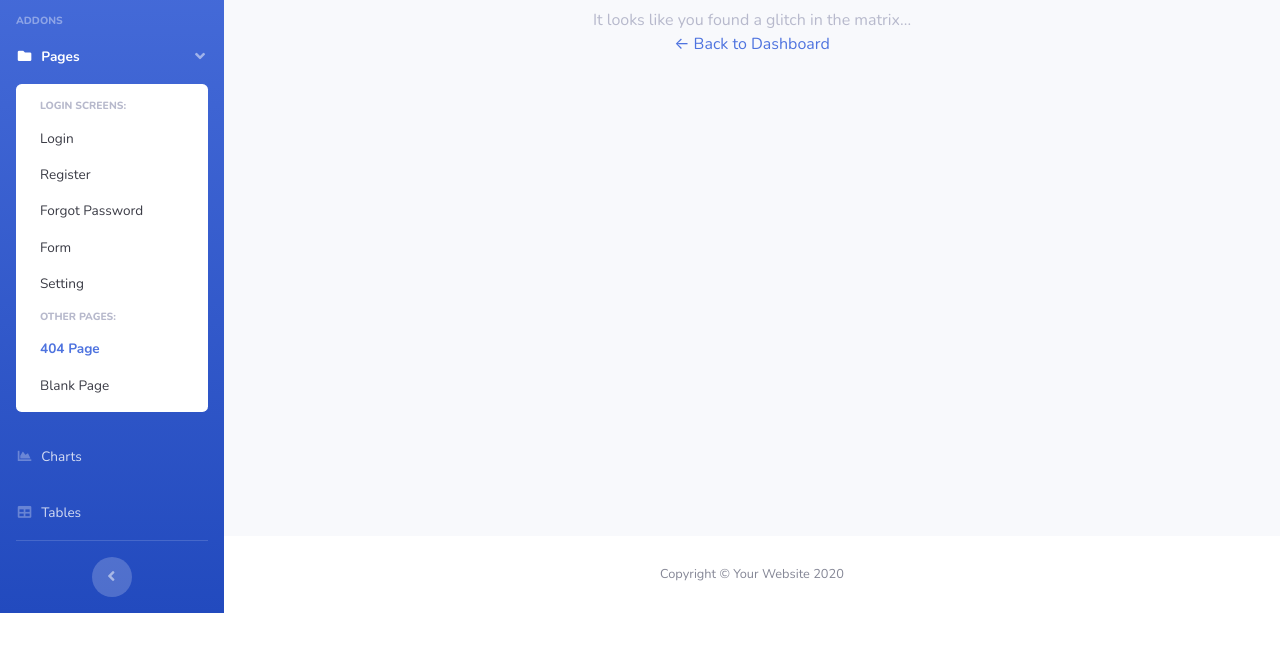
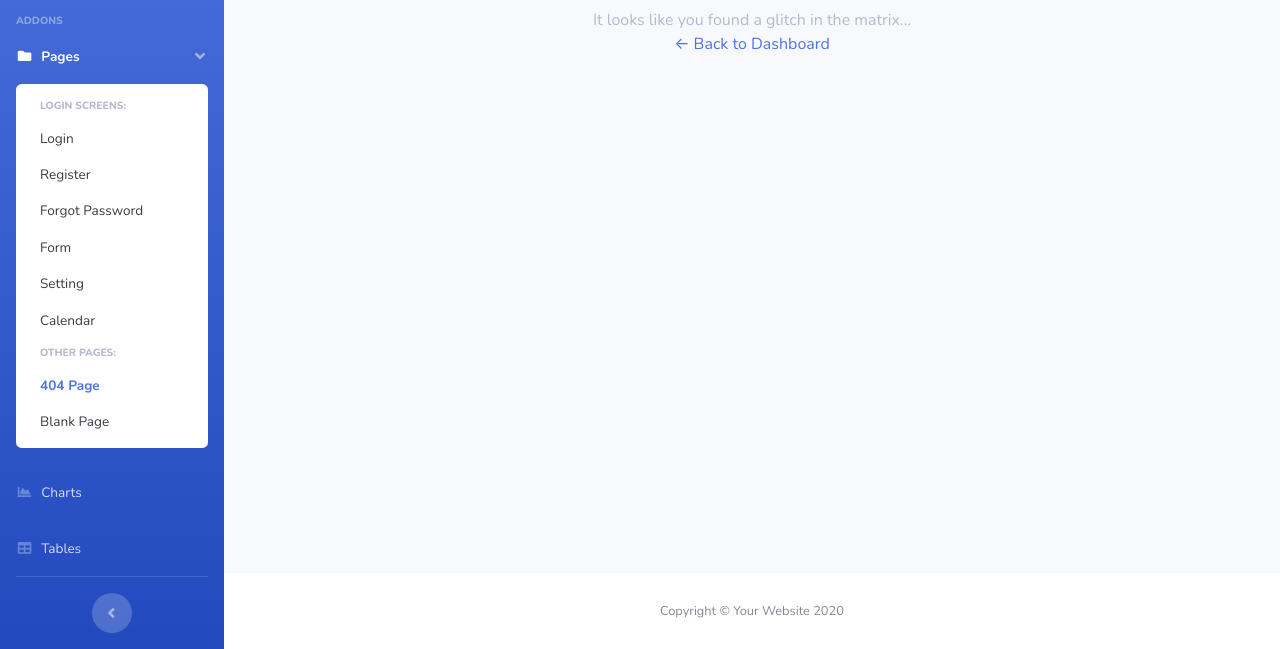
Before and after one commit to owmowm1524/FDA-Dashboard, a website with bundled scripts: page 404.html in a window 1280 px wide. Shown: the part 276-925 px from the top of the page. Before the commit the page ends 889 px from the top, so only its background shows below. Built offline with nearby package versions, Linux system fonts and the light colour scheme.

Commit message:
Update 404.html

```diff
--- a/404.html
+++ b/404.html
@@ -115,6 +115,7 @@
                         <a class="collapse-item" href="forgot-password.html">Forgot Password</a>
                         <a class="collapse-item" href="form.html">Form</a>
                         <a class="collapse-item" href="setting.html">Setting</a>
+                        <a class="collapse-item" href="calendar.html">Calendar</a>
                         <div class="collapse-divider"></div>
                         <h6 class="collapse-header">Other Pages:</h6>
                         <a class="collapse-item active" href="404.html">404 Page</a>
```
